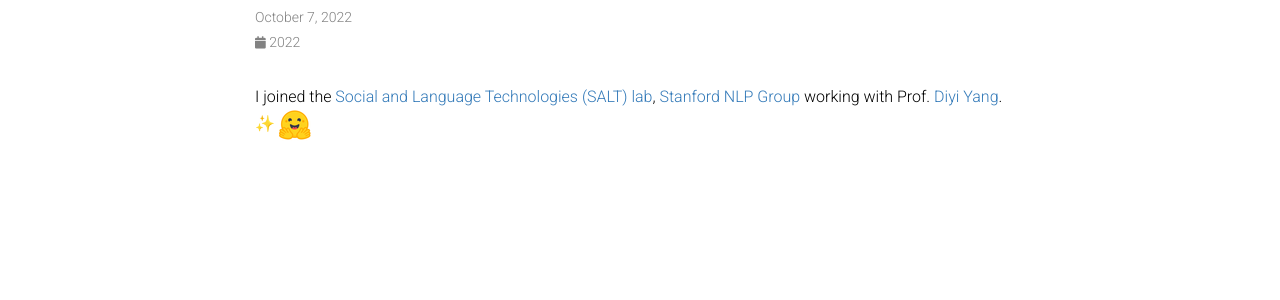
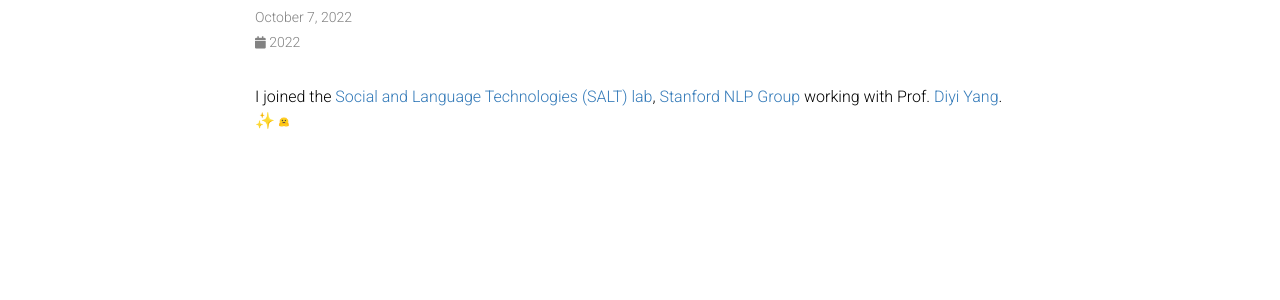
Before and after one commit to liuyanchen1015/liuyanchen1015.github.io, a Jekyll site: the page built from _news/announcement_3.md, in a window 1280 px wide. Shown: the part 153-453 px from the top of the page. Built offline with Jekyll 4.4.1, drawn with Linux system fonts in a browser that asks for light colours; emoji names are drawn with the system emoji font; comment, search, counter and statistics services are not loaded; a style sheet for code colours, icons or effects is not loaded.

Commit message:
Update announcement_3.md

```diff
--- a/_news/announcement_3.md
+++ b/_news/announcement_3.md
@@ -4,4 +4,4 @@
 inline: true
 ---
 
-I joined the [Social and Language Technologies (SALT) lab](https://cs.stanford.edu/~diyiy/group.html), [Stanford NLP Group](https://nlp.stanford.edu/) working with Prof. [Diyi Yang](https://cs.stanford.edu/~diyiy/index.html). :sparkles:  ![huggingface](/assets/img/huggingface.ico)
+I joined the [Social and Language Technologies (SALT) lab](https://cs.stanford.edu/~diyiy/group.html), [Stanford NLP Group](https://nlp.stanford.edu/) working with Prof. [Diyi Yang](https://cs.stanford.edu/~diyiy/index.html). :sparkles:  <img src="/assets/img/huggingface.ico" alt="drawing" width="10"/>
```
